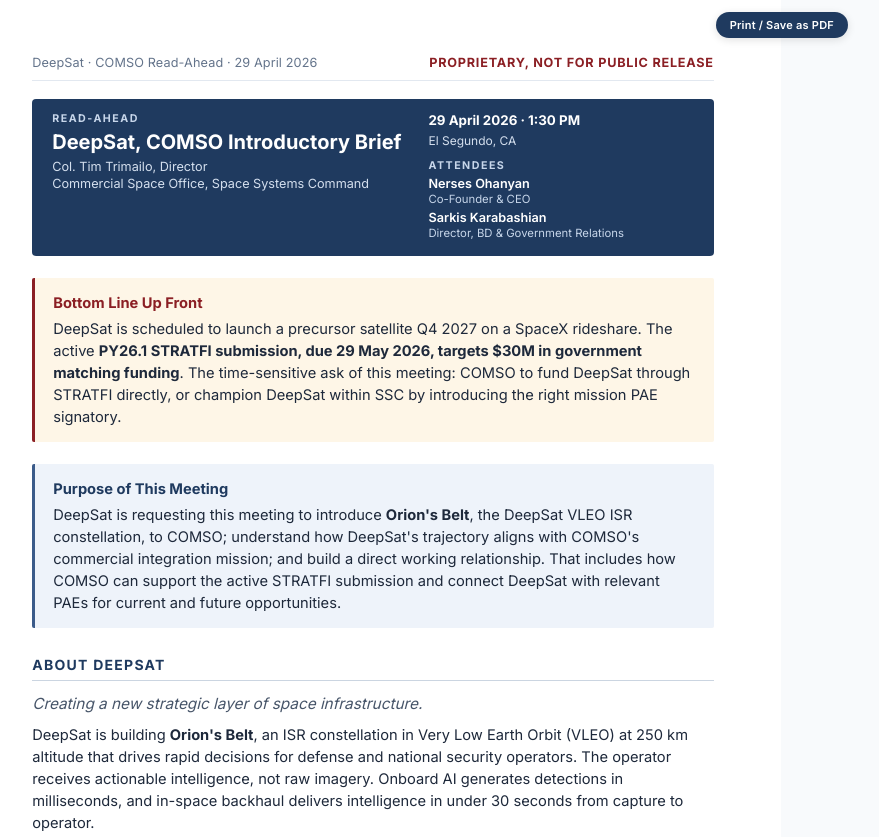
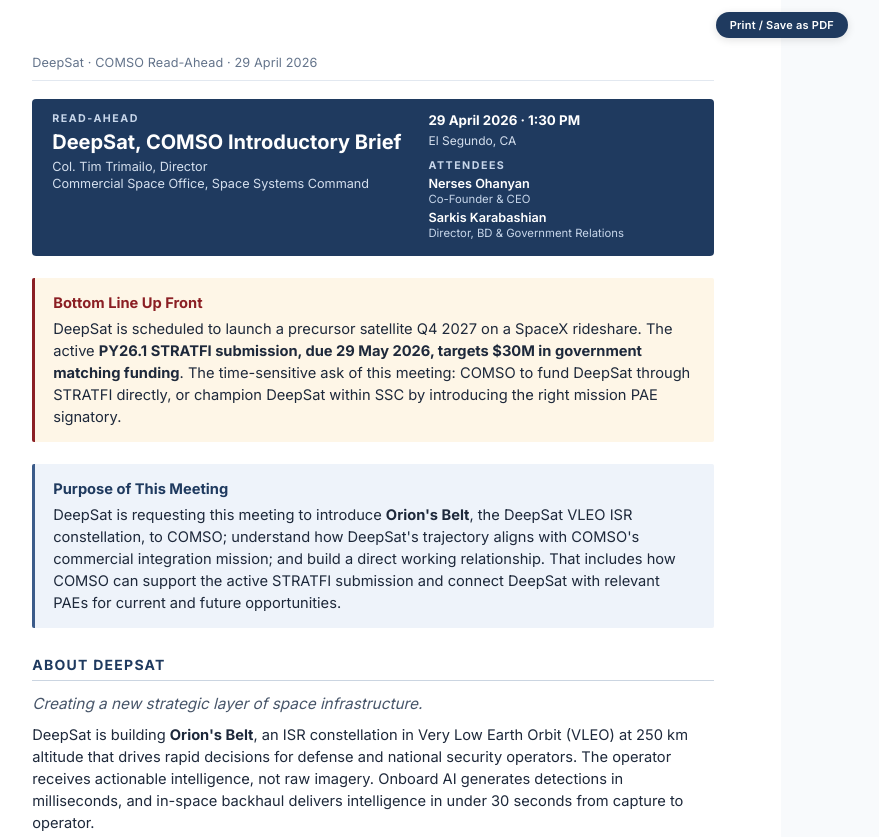
Before and after one commit to ohanyan/deepsat-share, a website: page comso-rah-v3.html in a window 1280 px wide. Shown: the top 837 px of the page, without its empty margins (267-1146 px from the left). Drawn offline with Linux system fonts and the light colour scheme.

Commit message:
comso-rah-v3: drop confidentiality marking from breadcrumb + footer
Vendor brief intro to a Col doesn't need a stamp. Footer email/domain signals source.

Source-of-truth (06-style-rules.md) updated: government-facing vendor materials use no marking by default; if needed, 'DeepSat Confidential' or 'Business Sensitive'. Never 'Confidential' alone (DoD classification collision), 'FOUO', 'Pre-Decisional', or 'Proprietary'.

```diff
--- a/comso-rah-v3.html
+++ b/comso-rah-v3.html
@@ -373,7 +373,6 @@
 
   <div class="breadcrumb">
     <span class="crumbs">DeepSat &middot; COMSO Read-Ahead &middot; 29 April 2026</span>
-    <span class="stamp">PROPRIETARY, NOT FOR PUBLIC RELEASE</span>
   </div>
 
   <header class="header-band">
@@ -517,7 +516,6 @@
 
   <div class="footer">
     <span>nerses@deepsat.com &middot; deepsat.com</span>
-    <span>PROPRIETARY, NOT FOR PUBLIC RELEASE</span>
   </div>
 
 </div>
```
